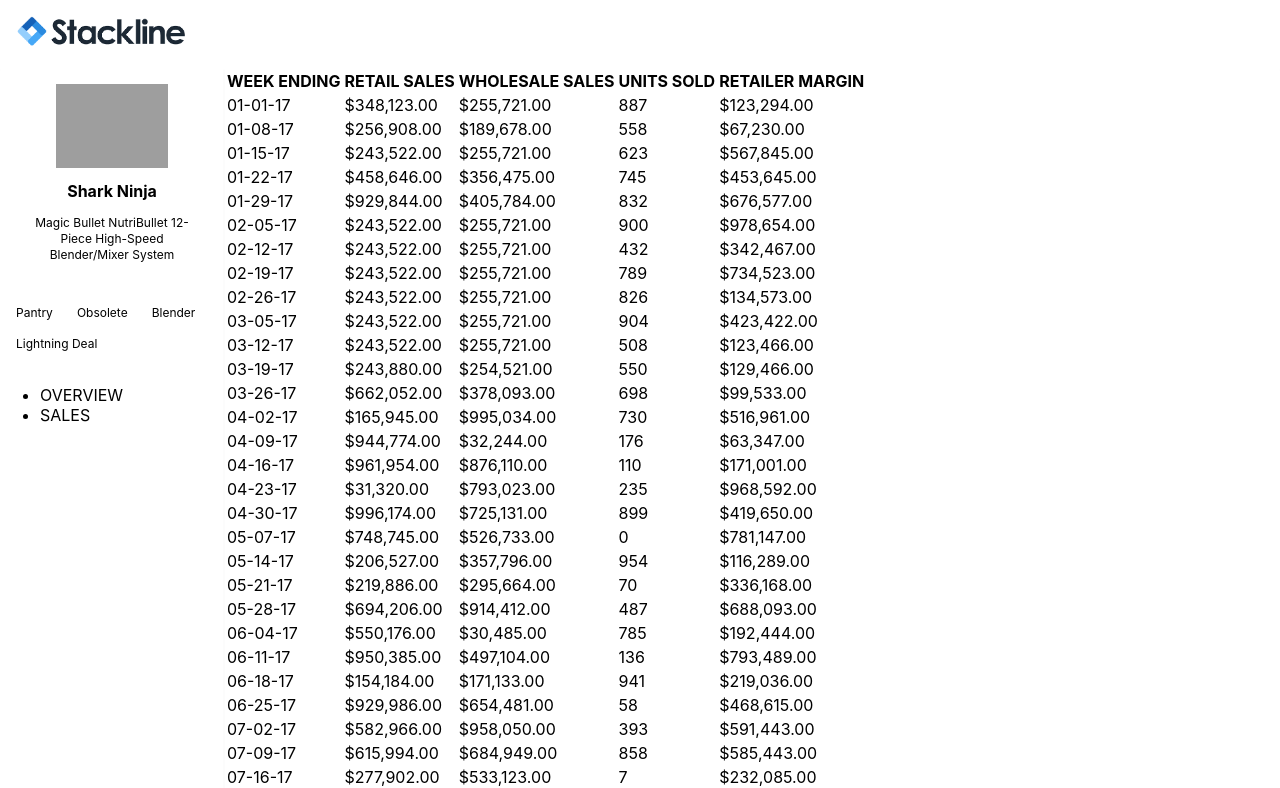
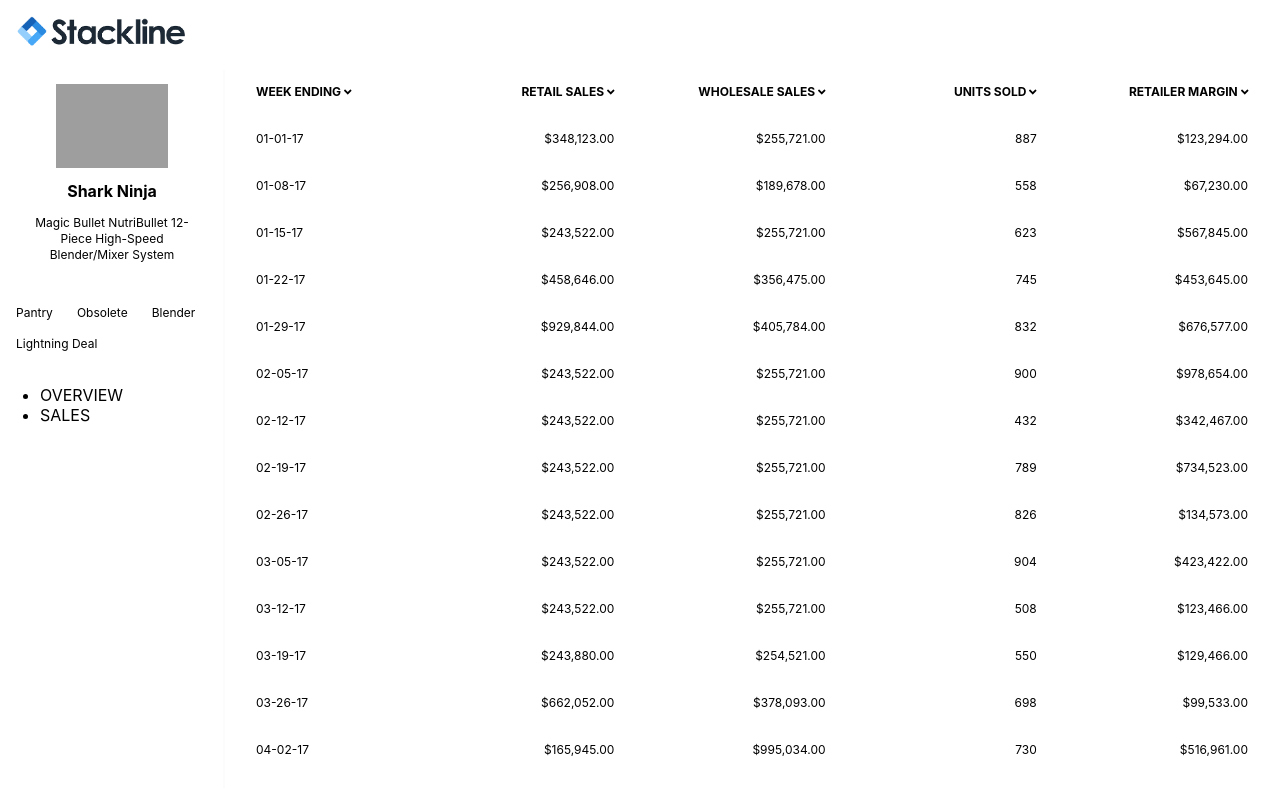
Before and after one commit to hysan/stackline-assessment, a React (Create React App) app: page /product/B007TIE0GQ/sales in a window 1280 px wide. Shown: the top 788 px of the page. Built offline with nearby package versions, Linux system fonts and the light colour scheme; grey boxes are pictures that could not be loaded.

Commit message:
update: style sales table component

```diff
--- a/src/containers/SalesTable.js
+++ b/src/containers/SalesTable.js
@@ -1,5 +1,9 @@
 import React from 'react';
 import { connect } from 'react-redux';
+import { FontAwesomeIcon } from '@fortawesome/react-fontawesome';
+import { faAngleDown } from '@fortawesome/free-solid-svg-icons';
+
+import styles from './SalesTable.module.css';
 
 /**
  * Using something like moment would be a bit heavy
@@ -34,6 +38,10 @@
   });
 }
 
+// This is in the containers folder as this will end up being
+// stateful as sorting only matters within this component.
+// No point in keeping that state in redux unless sorting must be
+// persisted when navigating away and back to the page.
 function SalesTable(props) {
   const { sales, loadingSales } = props;
 
@@ -44,14 +52,29 @@
   // Given that this table also has sorting though, you will likely
   // need some form of sorting support in your API to do this easily.
   return (
-    <table>
+    <table className={styles.table}>
       <thead>
         <tr>
-          <th>WEEK ENDING</th>
-          <th>RETAIL SALES</th>
-          <th>WHOLESALE SALES</th>
-          <th>UNITS SOLD</th>
-          <th>RETAILER MARGIN</th>
+          <th>
+            {'WEEK ENDING '}
+            <FontAwesomeIcon icon={faAngleDown} />
+          </th>
+          <th>
+            {'RETAIL SALES '}
+            <FontAwesomeIcon icon={faAngleDown} />
+          </th>
+          <th>
+            {'WHOLESALE SALES '}
+            <FontAwesomeIcon icon={faAngleDown} />
+          </th>
+          <th>
+            {'UNITS SOLD '}
+            <FontAwesomeIcon icon={faAngleDown} />
+          </th>
+          <th>
+            {'RETAILER MARGIN '}
+            <FontAwesomeIcon icon={faAngleDown} />
+          </th>
         </tr>
       </thead>
       <tbody>
--- /dev/null
+++ b/src/containers/SalesTable.module.css
@@ -0,0 +1,37 @@
+@value colors: "../styles/_colors.css";
+@value off-white, light-grey, dark-grey from colors;
+
+.table {
+  table-layout: fixed;
+  width: 100%;
+  border-collapse: collapse;
+  font-size: 0.75rem;
+}
+
+.table thead th,
+.table tbody td {
+  width: 20%;
+  text-align: right;
+}
+
+.table thead th:nth-child(1),
+.table tbody td:nth-child(1) {
+  text-align: left;
+}
+
+.table tbody tr {
+  border-top: 1px solid off-white;
+}
+
+.table th,
+.table td {
+  padding: 1rem 2rem;
+}
+
+.table th {
+  color: dark-grey;
+}
+
+.table td {
+  color: light-grey;
+}
```
